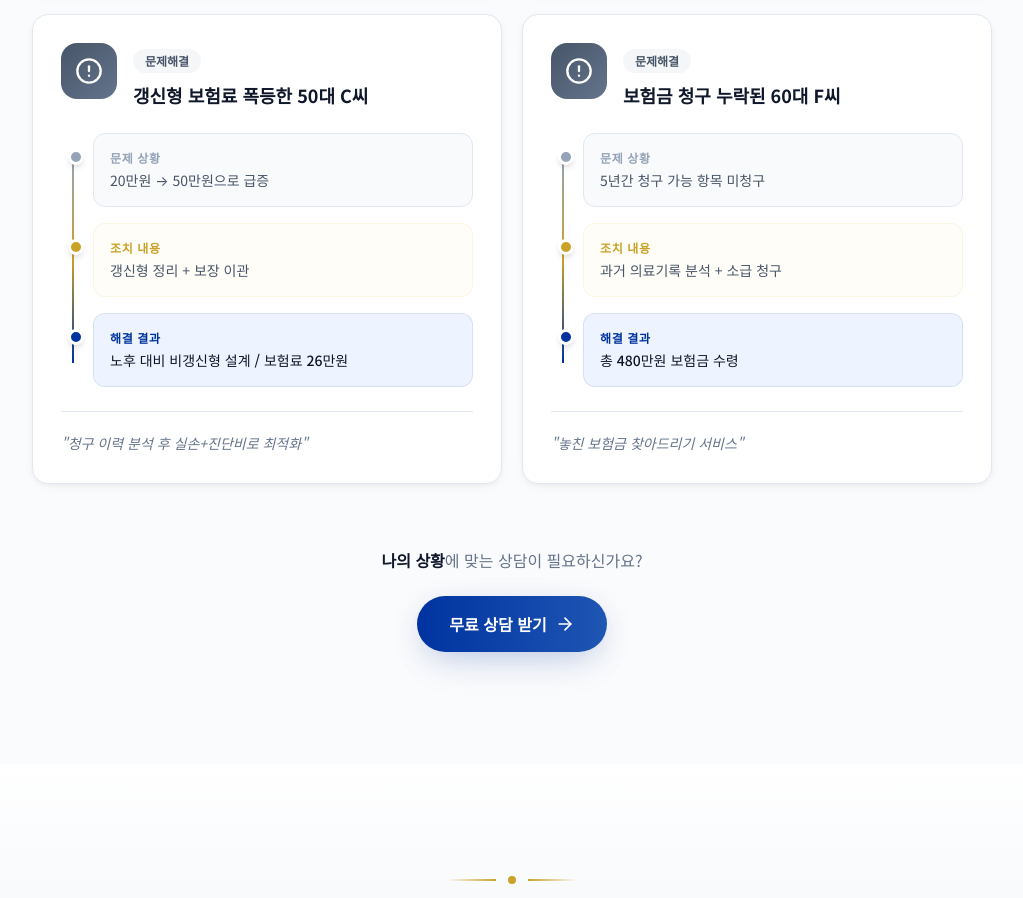
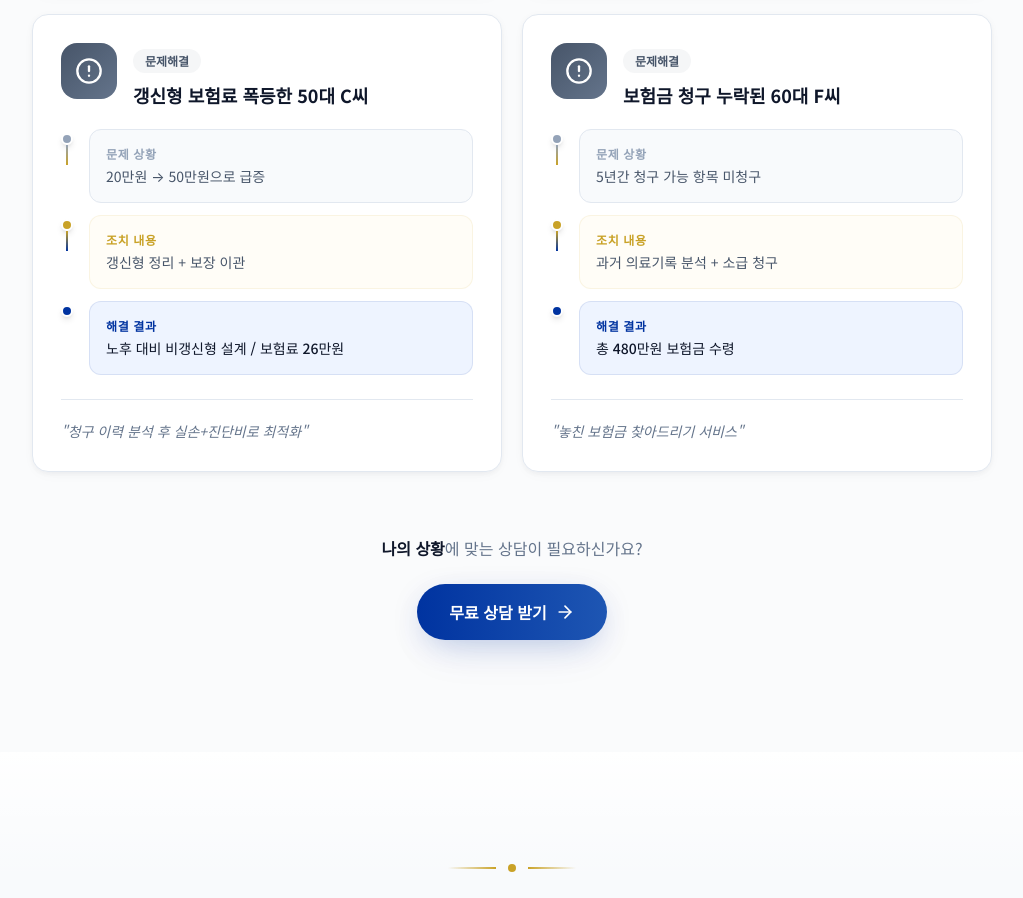
Before and after one commit to mae916/Insurance-agent-profile, a React (Vite) app: page /#cases in a window 1280 px wide. Shown: the part 3400-4298 px from the top of the page, without its empty margins (128-1151 px from the left). Built offline with nearby package versions, Linux system fonts and the light colour scheme.

Commit message:
Fix timeline alignment with flexbox layout
Changed from absolute positioning to flexbox for timeline dots and lines.
Each step uses flex column for dot + line segment.

```diff
--- a/src/components/CaseCard.tsx
+++ b/src/components/CaseCard.tsx
@@ -128,32 +128,37 @@ const CaseCard = ({
 
       {/* 특수 상황 - 타임라인 스타일 */}
       {isSpecial && issue && action && result && (
-        <div className="relative pl-8 space-y-4">
-          {/* 타임라인 라인 - 원 중심에 맞춤 */}
-          <div className="absolute left-[11px] top-6 bottom-6 w-[2px] bg-gradient-to-b from-[#94A3B8] via-[#C9A227] to-[#0033A0]" />
-
+        <div className="space-y-4">
           {/* 문제 */}
-          <div className="relative">
-            <div className="absolute -left-[25px] top-4 w-4 h-4 bg-[#94A3B8] rounded-full border-[3px] border-white shadow-md z-10" />
-            <div className="p-4 bg-[#F8FAFC] rounded-xl border border-[#E2E8F0]">
+          <div className="flex items-start gap-4">
+            <div className="flex flex-col items-center">
+              <div className="w-3 h-3 bg-[#94A3B8] rounded-full border-2 border-white shadow-md flex-shrink-0" />
+              <div className="w-[2px] flex-1 bg-gradient-to-b from-[#94A3B8] to-[#C9A227] min-h-[20px]" />
+            </div>
+            <div className="flex-1 p-4 bg-[#F8FAFC] rounded-xl border border-[#E2E8F0] -mt-1">
               <p className="text-xs font-bold text-[#94A3B8] uppercase tracking-wider mb-1">문제 상황</p>
               <p className="text-sm text-[#475569]">{issue}</p>
             </div>
           </div>
 
           {/* 조치 */}
-          <div className="relative">
-            <div className="absolute -left-[25px] top-4 w-4 h-4 bg-[#C9A227] rounded-full border-[3px] border-white shadow-md z-10" />
-            <div className="p-4 bg-[#FFFDF7] rounded-xl border border-[#C9A227]/10">
+          <div className="flex items-start gap-4 -mt-2">
+            <div className="flex flex-col items-center">
+              <div className="w-3 h-3 bg-[#C9A227] rounded-full border-2 border-white shadow-md flex-shrink-0" />
+              <div className="w-[2px] flex-1 bg-gradient-to-b from-[#C9A227] to-[#0033A0] min-h-[20px]" />
+            </div>
+            <div className="flex-1 p-4 bg-[#FFFDF7] rounded-xl border border-[#C9A227]/10 -mt-1">
               <p className="text-xs font-bold text-[#C9A227] uppercase tracking-wider mb-1">조치 내용</p>
               <p className="text-sm text-[#475569]">{action}</p>
             </div>
           </div>
 
           {/* 결과 */}
-          <div className="relative">
-            <div className="absolute -left-[25px] top-4 w-4 h-4 bg-[#0033A0] rounded-full border-[3px] border-white shadow-md z-10" />
-            <div className="p-4 bg-[#EEF4FF] rounded-xl border border-[#0033A0]/10">
+          <div className="flex items-start gap-4 -mt-2">
+            <div className="flex flex-col items-center">
+              <div className="w-3 h-3 bg-[#0033A0] rounded-full border-2 border-white shadow-md flex-shrink-0" />
+            </div>
+            <div className="flex-1 p-4 bg-[#EEF4FF] rounded-xl border border-[#0033A0]/10 -mt-1">
               <p className="text-xs font-bold text-[#0033A0] uppercase tracking-wider mb-1">해결 결과</p>
               <p className="text-sm font-medium text-[#0F172A]">{result}</p>
             </div>
```
